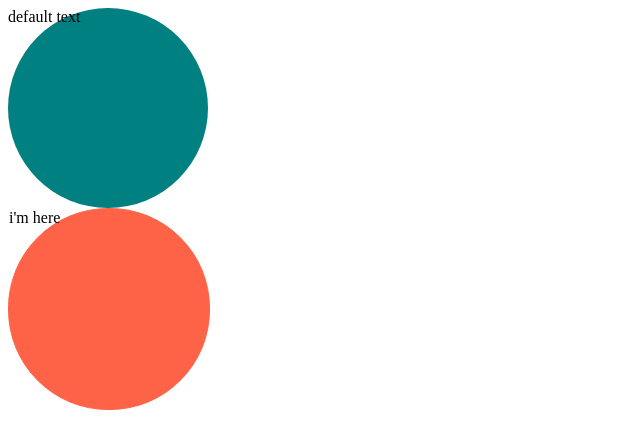
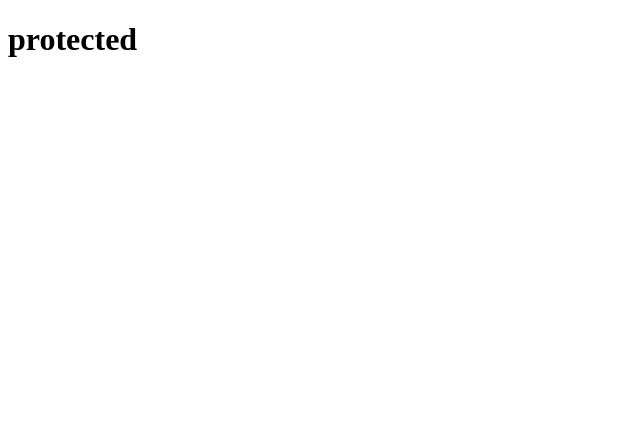
Before and after one commit to dikwon79/coinInfo_react, a React (Create React App) app: page / in a window 1280 px wide. Shown: the top 448 px of the page, without its empty margins (0-640 px from the left). Built offline with nearby package versions, Linux system fonts and the light colour scheme.

Commit message:
finish typescript?

```diff
--- a/src/App.tsx
+++ b/src/App.tsx
@@ -1,11 +1,17 @@
-import Circle from "./Circle";
+import styled from "styled-components";
 
+const Container = styled.div`
+  background-color: ${(props) => props.theme.bgColor};
+`;
+
+const H1 = styled.h1`
+  color: ${(props) => props.theme.textColor};
+`;
 function App() {
   return (
-    <div>
-      <Circle borderColor="yello" bgColor="teal" />
-      <Circle text="i'm here" bgColor="tomato" />
-    </div>
+    <Container>
+      <H1>protected</H1>
+    </Container>
   );
 }
 
--- a/src/Circle.tsx
+++ /dev/null
@@ -1,31 +0,0 @@
-import { useState } from "react";
-import styled from "styled-components";
-
-interface ContainerProps {
-  bgColor: string;
-  borderColor: string;
-}
-
-const Container = styled.div<ContainerProps>`
-  width: 200px;
-  height: 200px;
-  background-color: ${(props) => props.bgColor};
-  border-radius: 100px;
-  border: 1px solid ${(props) => props.borderColor};
-`;
-
-interface CircleProps {
-  bgColor: string;
-  borderColor?: string;
-  text?: string;
-}
-function Circle({ bgColor, borderColor, text = "default text" }: CircleProps) {
-  const [counter, setCounter] = useState();
-  return (
-    <Container bgColor={bgColor} borderColor={borderColor ?? bgColor}>
-      {text}
-    </Container>
-  );
-}
-
-export default Circle;
--- a/src/index.tsx
+++ b/src/index.tsx
@@ -1,12 +1,16 @@
 import React from "react";
 import ReactDOM from "react-dom/client";
 import App from "./App";
+import { ThemeProvider } from "styled-components";
+import { lightTheme } from "./theme";
 
 const root = ReactDOM.createRoot(
   document.getElementById("root") as HTMLElement
 );
 root.render(
   <React.StrictMode>
-    <App />
+    <ThemeProvider theme={lightTheme}>
+      <App />
+    </ThemeProvider>
   </React.StrictMode>
 );
--- /dev/null
+++ b/src/theme.ts
@@ -0,0 +1,13 @@
+import { DefaultTheme } from "styled-components/dist/types";
+
+export const lightTheme: DefaultTheme = {
+  bgColor: "wihte",
+  textColor: "black",
+  btnColor: "tomato",
+};
+
+export const darkTheme: DefaultTheme = {
+  bgColor: "black",
+  textColor: "white",
+  btnColor: "teal",
+};
```
Also changed, not shown: src/styled.d.ts (added, +11 -0 lines).
